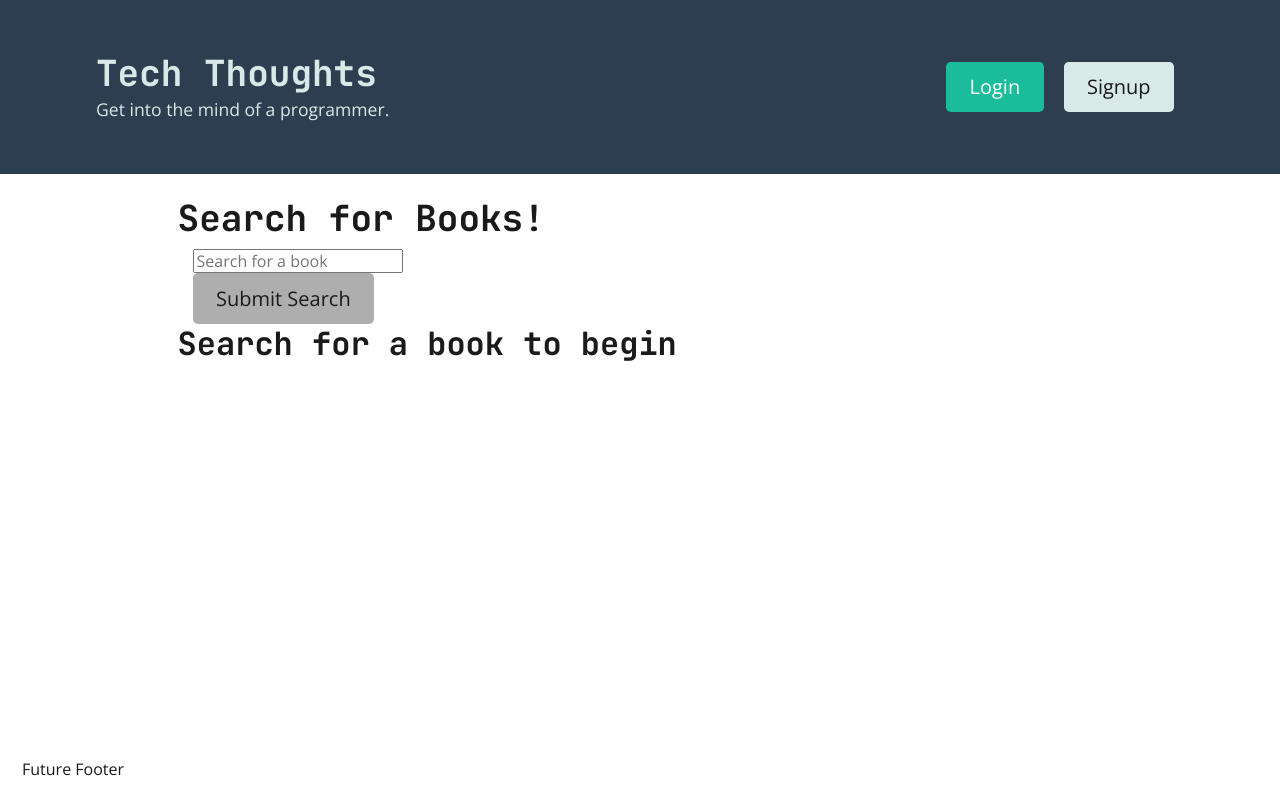
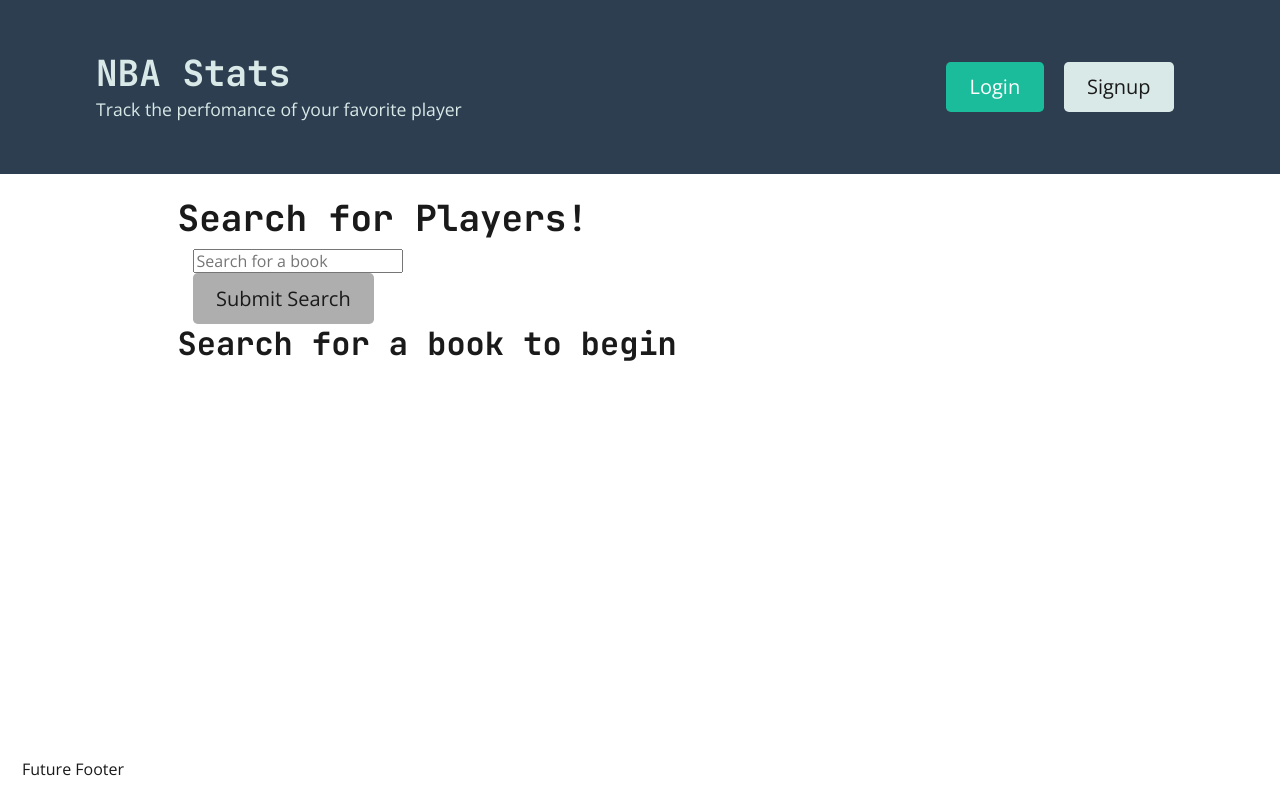
Before and after one commit to deluus/Project-three, a React (Create React App) app in the folder client/: page /search in a window 1280 px wide. Built offline with nearby package versions, Linux system fonts and the light colour scheme.

Commit message:
updated App.js

```diff
--- a/client/src/components/Header/index.js
+++ b/client/src/components/Header/index.js
@@ -13,9 +13,9 @@ const Header = () => {
       <div className="container flex-row justify-space-between-lg justify-center align-center">
         <div>
           <Link className="text-light" to="/">
-            <h1 className="m-0">Tech Thoughts</h1>
+            <h1 className="m-0">NBA Stats</h1>
           </Link>
-          <p className="m-0">Get into the mind of a programmer.</p>
+          <p className="m-0">Track the perfomance of your favorite player</p>
         </div>
         <div>
           {Auth.loggedIn() ? (
--- a/client/src/pages/SearchPlayers.js
+++ b/client/src/pages/SearchPlayers.js
@@ -70,7 +70,7 @@ const SearchPlayers = () => {
     <>
 
         <Container>
-          <h1>Search for Books!</h1>
+          <h1>Search for Players!</h1>
           <Form onSubmit={handleFormSubmit}>
 
               <Col xs={12} md={8}>
```
